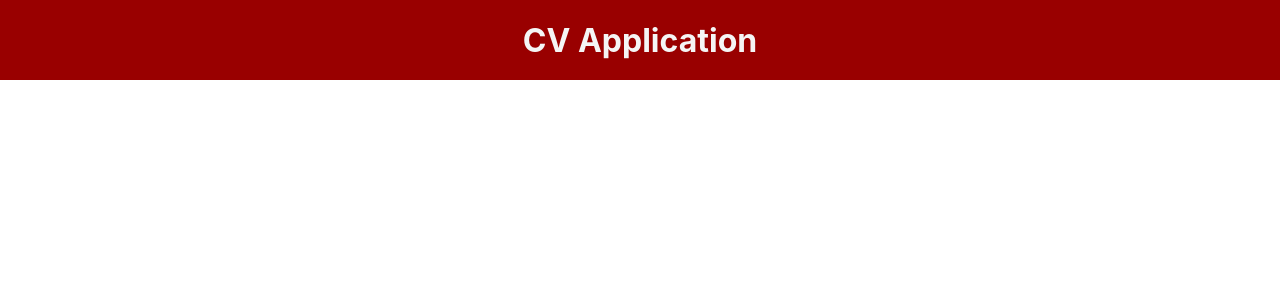
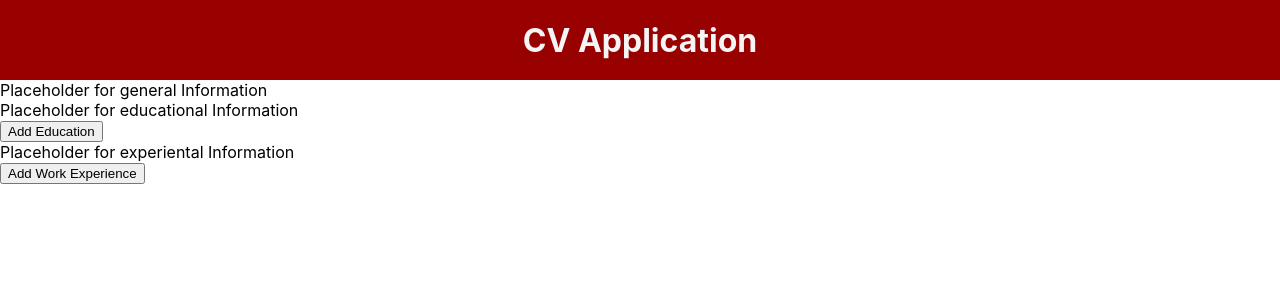
Before and after one commit to StretchedCode/cvApp, a React (Create React App) app in the folder cv-project/: page / in a window 1280 px wide. Shown: the top 300 px of the page. Built offline with nearby package versions, Linux system fonts and the light colour scheme.

Commit message:
Added form component to main app

```diff
--- a/cv-project/src/App.js
+++ b/cv-project/src/App.js
@@ -1,5 +1,6 @@
 import React, { Component } from 'react';
 import Header from './components/header';
+import Form from './components/form';
 import './stylesheets/App.scss';
 
 class App extends Component{
@@ -11,7 +12,10 @@ class App extends Component{
   render(){
 
     return (
-      <Header></Header>
+      <div>
+        <Header></Header>
+        <Form></Form>
+      </div>
     )
   }
 }
```
